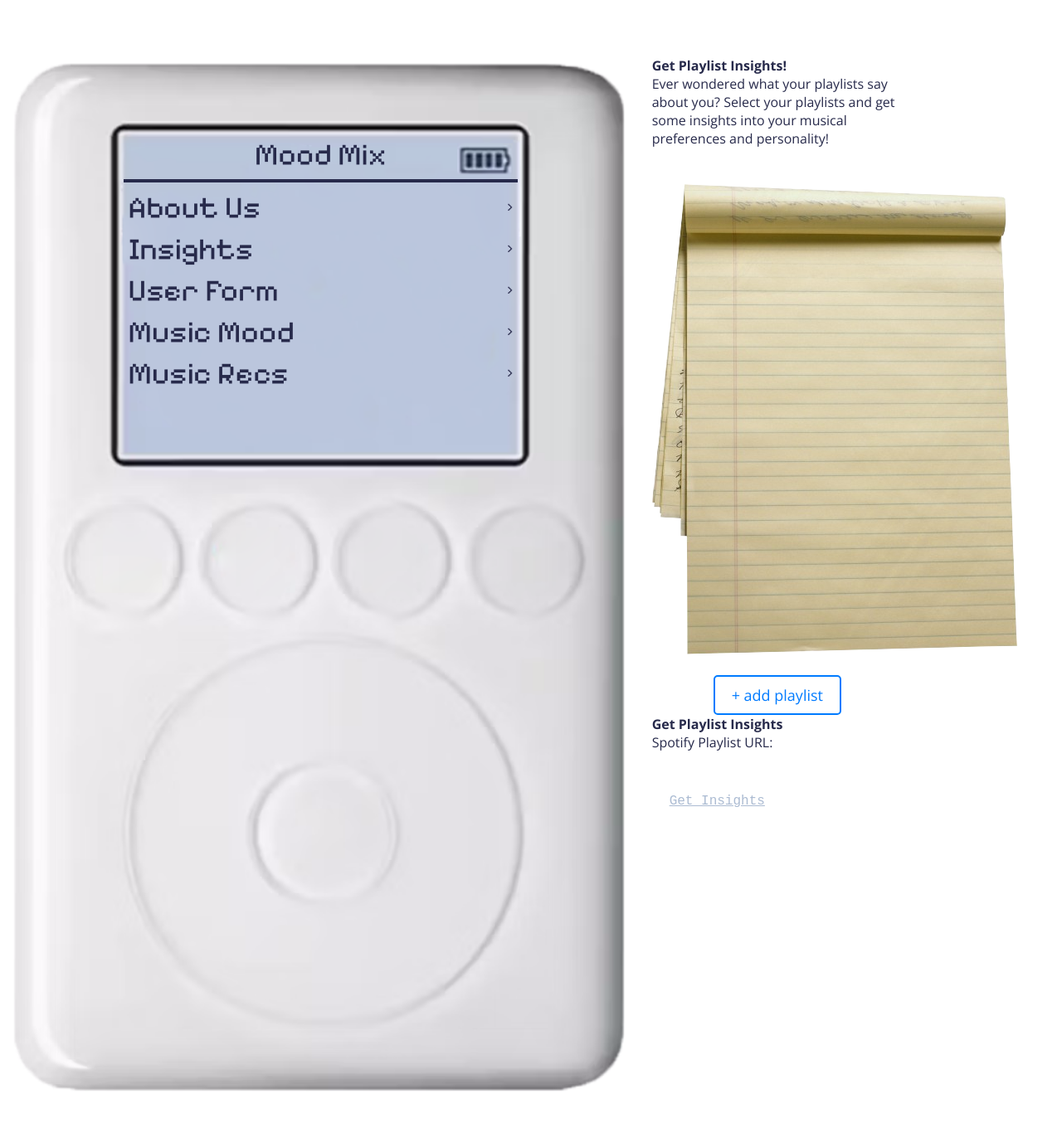
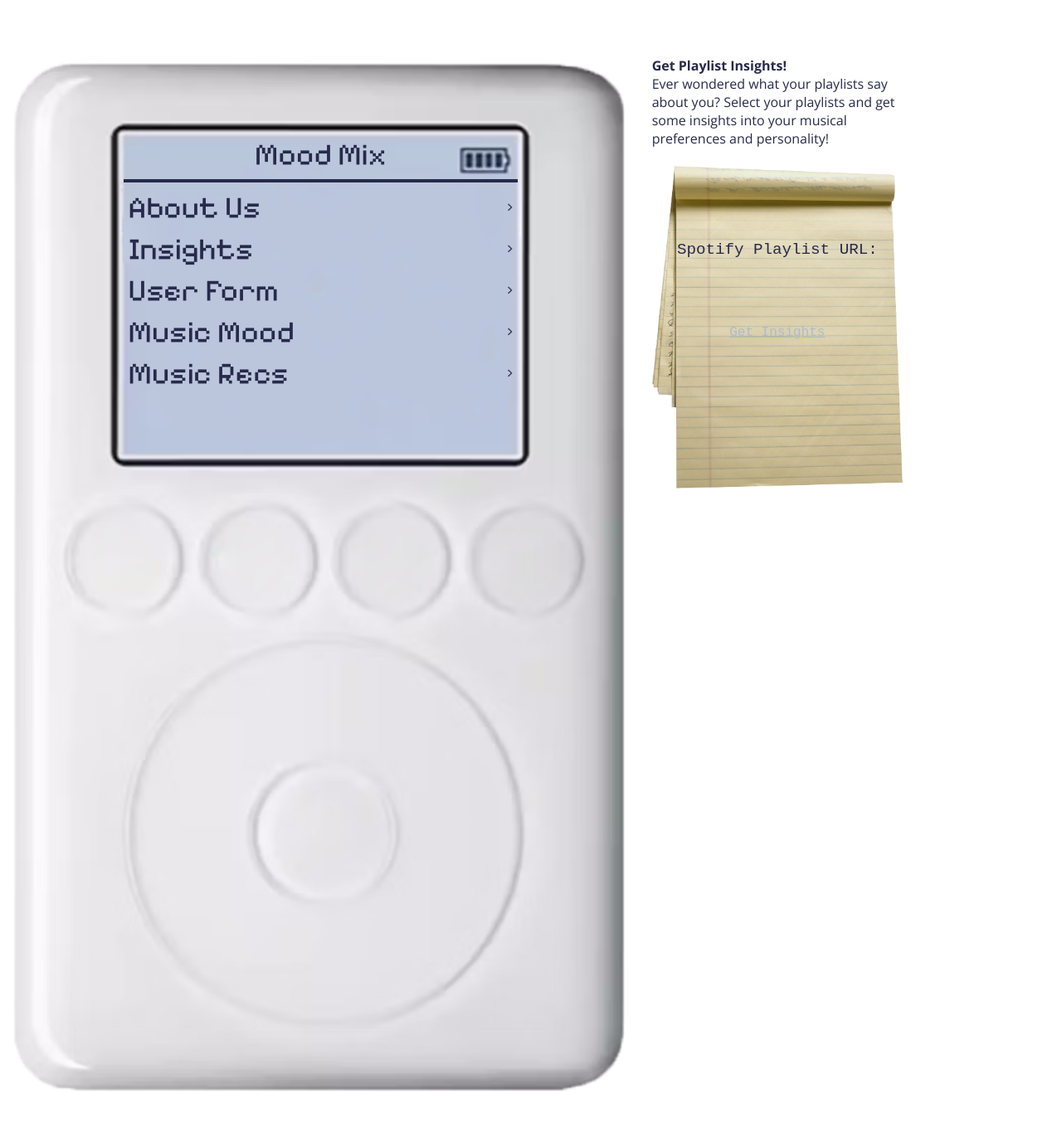
Before and after one commit to edenhandom/SEO-Final-Project, a Flask app: page /insights in a window 1280 px wide. Shown: the part 244-1598 px from the top of the page at 83% size. Run offline with Flask 3, Linux system fonts and the light colour scheme.

Commit message:
added insights and updated mood styling (#26)
* added styling for submit page & the db page for user form, made a small tweak to the about page styling

* fixed spotify client class and added some styling for submit form and viewing music recs html

* fixed styling for insights playlist page and added a little styling for mood page for playlist display

---------

Co-authored-by: Abigail Sheldon <pocketpuppy@Abigails-MacBook-Pro.local>

```diff
--- a/app.py
+++ b/app.py
@@ -157,9 +157,7 @@
                 song_with_preview = []
 
                 for song in song_list:
-                    track_id,
-                    preview_url,
-                    artist_name = spotify_client.get_song_data(song)
+                    track_id, preview_url, artist_name = spotify_client.get_song_data(song)
                     if track_id and preview_url and artist_name:
                         song_with_preview.append({
                             'song': song,
--- a/static/css/style.css
+++ b/static/css/style.css
@@ -650,3 +629,86 @@
   height: auto;
   z-index: 10;
 }
+
+/********************* INSIGHTS PAGE *********************/
+
+.notepad-container {
+  position: relative;
+  width: 100%;
+  min-height: 80vh; /* Reduce the height to fit content better */
+  background-image: url('../images/notepad.png');
+  background-size: contain; /* Scale the image down proportionally */
+  background-position: top center;
+  background-repeat: no-repeat;
+  display: flex;
+  justify-content: center;
+  align-items: flex-start; /* Align items at the top */
+  padding-top: 20px; /* Adjust padding to position content well */
+  margin-bottom: 20px; /* Add some margin at the bottom to separate from the button */
+}
+
+.notepad {
+  padding: 20px;
+  width: 100%;
+  max-width: 600px;
+  border-radius: 10px;
+  text-align: center; /* Center the text content */
+}
+
+.notepad form {
+  display: flex;
+  flex-direction: column;
+  align-items: center; /* Center the form elements */
+}
+
+.notepad label, .notepad input, .notepad button {
+  font-family: 'Courier New', Courier, monospace;
+}
+
+.notepad label {
+  margin-bottom: 10px;
+  font-size: 1.2em;
+}
+
+.notepad input {
+  padding: 10px;
+  margin-bottom: 20px;
+  font-size: 1em;
+  width: 80%; /* Adjust the width to make the input smaller */
+  max-width: 400px; /* Ensure the input does not exceed a reasonable width */
+}
+
+.notepad button {
+  padding: 10px 20px;
+  font-size: 1em;
+  background-color: var(--purple);
+  color: var(--screen-color);
+  border: none;
+  cursor: pointer;
+  transition: background-color 0.3s;
+}
+
+.notepad button:hover {
+  background-color: var(--aqua);
+}
+
+.add-playlist-container {
+  text-align: center;
+  margin-top: 10px;
+}
+
+.add-playlist-link {
+  font-size: 18px;
+  color: #007bff;
+  text-decoration: none;
+  padding: 10px 20px;
+  border: 2px solid #007bff;
+  border-radius: 5px;
+  display: inline-block;
+  transition: background-color 0.3s, color 0.3s;
+}
+
+.add-playlist-link:hover {
+  background-color: #007bff;
+  color: white;
+}
--- a/templates/insights.html
+++ b/templates/insights.html
@@ -3,21 +3,16 @@
 {% block title %}Get Playlist Insights{% endblock %}
 
 {% block content %}
-    <h2> Get Playlist Insights!</h2>
+    <h2>Get Playlist Insights!</h2>
     <p>
         Ever wondered what your playlists say about you? Select your playlists
         and get some insights into your musical preferences and personality!
     </p>
     <br>
-    <br>
-    <div class="image-container">
-        <img src ="{{url_for('static', filename='images/notepad.png')}}" alt = "Notepad">
-    </div>
-    <div class="add-playlist-container">
-        <a href="#" id="add-playlist-trigger" class="add-playlist-link">+ add playlist</a>
-    </div>
-    <h2>Get Playlist Insights</h2>
+    <div class="notepad-container">
+        <div class="notepad">
             <form action="{{ url_for('insights') }}" method="post">
+                <div class="med-break"></div>
                 <label for="playlist_url">Spotify Playlist URL:</label>
                 <input type="text" id="playlist_url" name="playlist_url" required>
                 <button type="submit">Get Insights</button>
@@ -31,4 +26,10 @@
                     </ul>
                 {% endif %}
             {% endwith %}
+        </div>
+    </div>
+
+    <div class="add-playlist-container">
+        <a href="#" id="add-playlist-trigger" class="add-playlist-link">+ add playlist</a>
+    </div>
 {% endblock %}
--- a/templates/mood.html
+++ b/templates/mood.html
@@ -21,7 +21,7 @@
     <h2>Your mood is: {{ mood_response }}</h2>
     <p>Your recently played tracks:</p>
     <br>
-    <table>
+    <table class="rec-db">
         {% for song in response %}
         <tr class="song">
             <td>
@@ -53,7 +53,7 @@
 {% elif action == 'submit_mood' and response %}
     <p>Playlist based on your mood "{{ user_mood }}":</p>
     <br>
-    <table>
+    <table class="rec-db">
         {% for song in response %}
         <tr class="song">
             <td>
```
Also changed, not shown: other parts of static/css/style.css (+4 -25 lines), templates/result.html (+4 -4 lines). Lines whose indentation alone changed are shown as unchanged.
